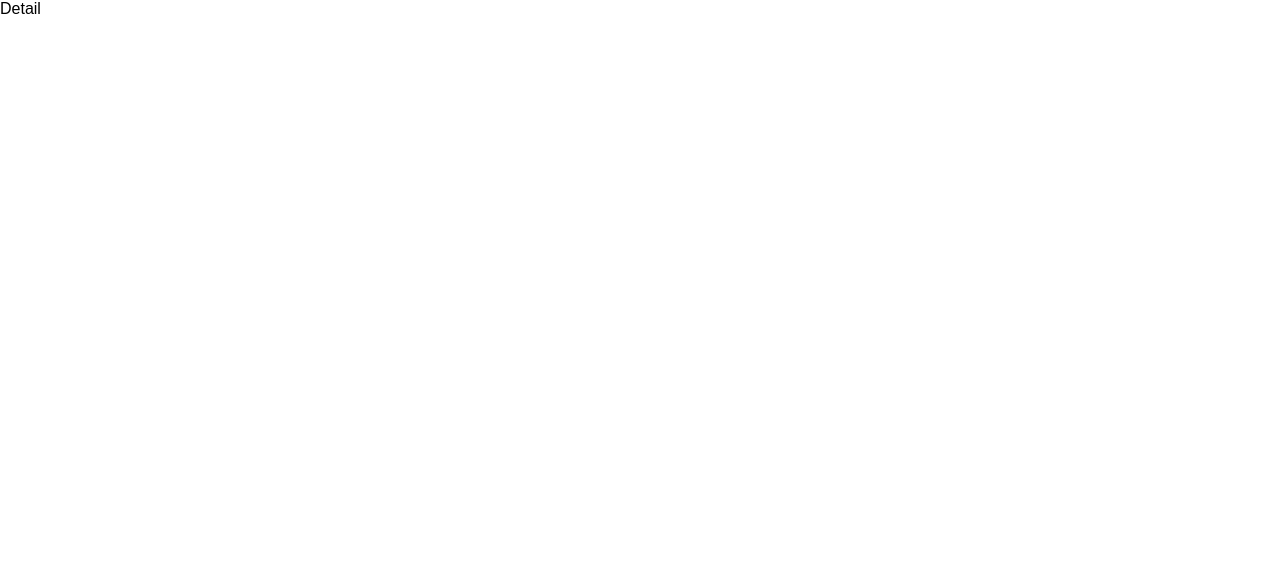
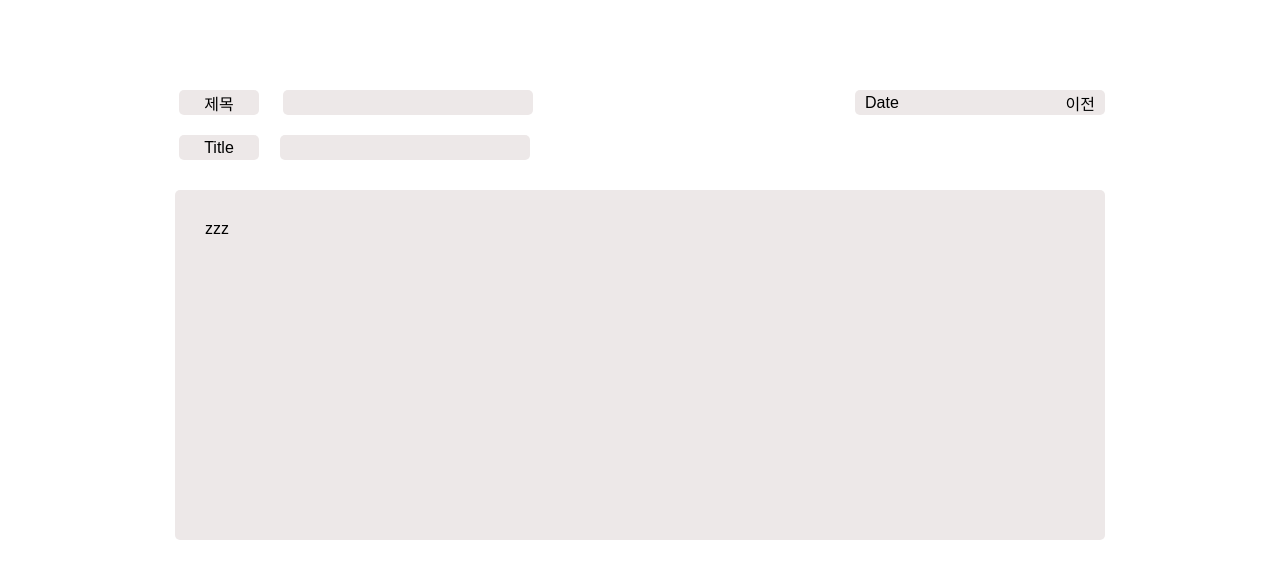
Before and after one commit to kyunghoonkook/week3_posts, a React (Create React App) app: page /posts/1 in a window 1280 px wide. Shown: the top 578 px of the page. Built offline with nearby package versions, Linux system fonts and the light colour scheme.

Commit message:
Detail 스타일 적용

```diff
--- a/package.json
+++ b/package.json
@@ -19,7 +19,7 @@
     "react-dom": "^18.2.0",
     "react-redux": "^8.0.4",
     "react-router-dom": "^6.4.2",
-    "react-scripts": "5.0.1",
+    "react-scripts": "^5.0.1",
     "redux-devtools-extension": "^2.13.9",
     "redux-thunk": "^2.4.1",
     "styled-components": "^5.3.6",
--- a/src/components/Header.jsx
+++ b/src/components/Header.jsx
@@ -1,7 +1,7 @@
 import React from "react";
 
 const Header = () => {
-  return <div>Header</div>;
+  return
 };
 
 export default Header;
--- a/src/pages/Detail.jsx
+++ b/src/pages/Detail.jsx
@@ -1,7 +1,137 @@
 import React from "react";
+import Layout from "../components/Layout";
+import Home from "./Home";
+import styled from "styled-components";
 
 const Detail = () => {
-  return <div>Detail</div>;
-};
+  return (
+    <StFullContainer>
+      <StContainer>
+        <StTitleandWriter>
+        <StFirst>
+          <StUserTitle>
+              제목
+          </StUserTitle>
+          <StWriter>
 
+          </StWriter>
+          <StDate>
+            <span>Date</span>
+            <span>이전</span>
+          </StDate>
+        </StFirst>
+          <StSecond>
+          <StUserTitle>
+              Title
+          </StUserTitle>
+          <StTitle>
+
+          </StTitle>
+        </StSecond>
+        <StContent>
+zzz
+        </StContent>
+        </StTitleandWriter>
+
+      </StContainer>
+    </StFullContainer>
+
+  );
+  }
 export default Detail;
+
+const StContent = styled.div`
+background-color: #ede8e8;
+width : 400px;
+border-radius: 5px;
+width : 930px;
+height: 350px;
+margin-top : 30px;
+padding : 30px;
+
+
+`;
+
+const StTitle = styled.div`
+  border : none;
+  background-color: #ede8e8;
+  width : 250px;
+  height: 25px;
+  border-radius: 5px;
+  display: flex;
+  justify-content: center;
+  align-items: center;
+  margin-left : 1px;
+
+`;
+
+
+const StTitleandWriter = styled.div`
+
+`;
+
+const StDate = styled.div`
+  border : none;
+  background-color: #ede8e8;
+  width : 250px;
+  height: 25px;
+  border-radius: 5px;
+  display: flex;
+  justify-content: space-between;
+  margin-left : 320px;
+  align-items: center;
+  & span {
+    margin : 0 10px;
+  }
+`;
+
+const StWriter = styled.div`
+  border : none;
+  background-color: #ede8e8;
+  width : 250px;
+  height: 25px;
+  border-radius: 5px;
+  display: flex;
+  justify-content: center;
+  align-items: center;
+  margin-left : 1px;
+
+`;
+const StUserTitle = styled.div`
+  border : none;
+  background-color: #ede8e8;
+  width : 80px;
+  height: 25px;
+  border-radius: 5px;
+  display: flex;
+  justify-content: center;
+  align-items: center;
+  margin-right : 20px;
+  margin-left : 4px;
+
+`;
+
+const StFullContainer = styled.div`
+  display: flex;
+  align-items: center;
+  height: 80vh;
+`;
+
+const StContainer = styled.div`
+  width : 1000px;
+  height: 500px;
+  display: flex;
+  margin : 0 auto;
+  justify-content: center;
+`;
+
+const StFirst = styled.div`
+  display: flex;
+  justify-content: space-between;
+  margin-top : 20px;
+`;
+
+const StSecond = styled.div`
+  display: flex;
+  margin-top : 20px;
+`;
--- a/src/pages/Home.jsx
+++ b/src/pages/Home.jsx
@@ -3,7 +3,7 @@ import styled from "styled-components";
 import Layout from "../components/Layout";
 import HomeItemList from "../features/home/HomeItemList";
 import bg from "../img/main/bg.png";
-const Home = () => {
+const Home = ({children}) => {
   return (
     <>
       <Layout>
@@ -11,6 +11,7 @@ const Home = () => {
           <img src={bg} alt="backgroundimage" />
           <StMain>
             <HomeItemList />
+            {children}
           </StMain>
         </StContainer>
       </Layout>
```
Also changed, not shown: 1 other file (tests, documents, lock files or other folders).
